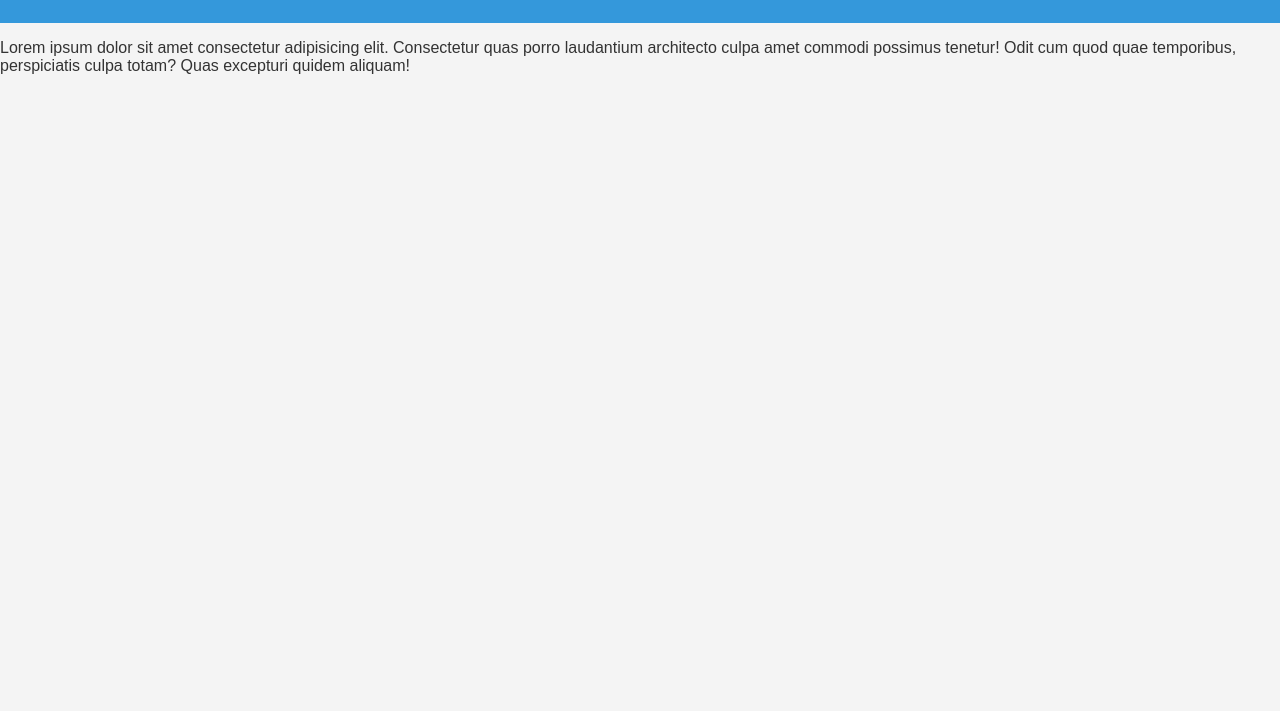
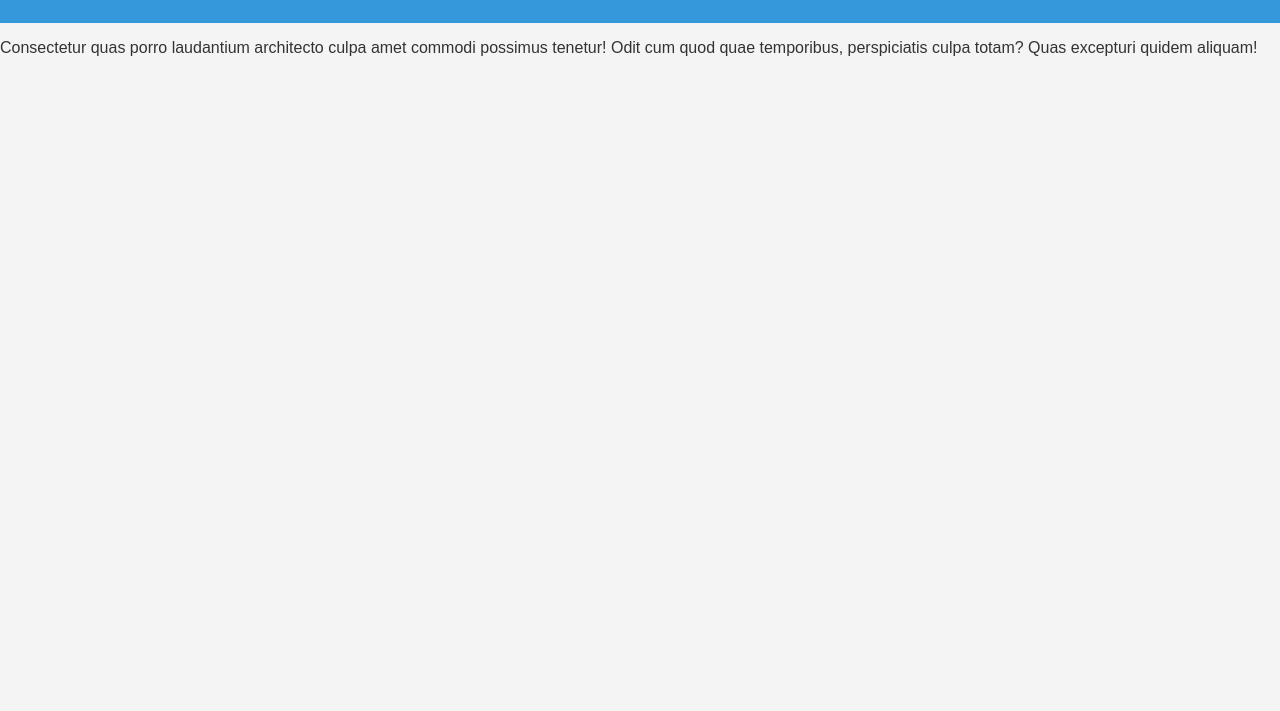
Before and after one commit to elkqkq/projectkaka, a plain HTML site: page index.html in a window 1280 px wide. Shown: the part 89-800 px from the top of the page. Drawn offline with Linux system fonts and the light colour scheme.

Commit message:
Update index.html

```diff
--- a/index.html
+++ b/index.html
@@ -57,6 +57,6 @@
     <header>
         <h1 style="text-align: center">Kaka's- Home</h1>
     </header>
-    <p>Lorem ipsum dolor sit amet consectetur adipisicing elit. Consectetur quas porro laudantium architecto culpa amet commodi possimus tenetur! Odit cum quod quae temporibus, perspiciatis culpa totam? Quas excepturi quidem aliquam!</p>
+    <p>Consectetur quas porro laudantium architecto culpa amet commodi possimus tenetur! Odit cum quod quae temporibus, perspiciatis culpa totam? Quas excepturi quidem aliquam!</p>
 </body>
 </html>
```
